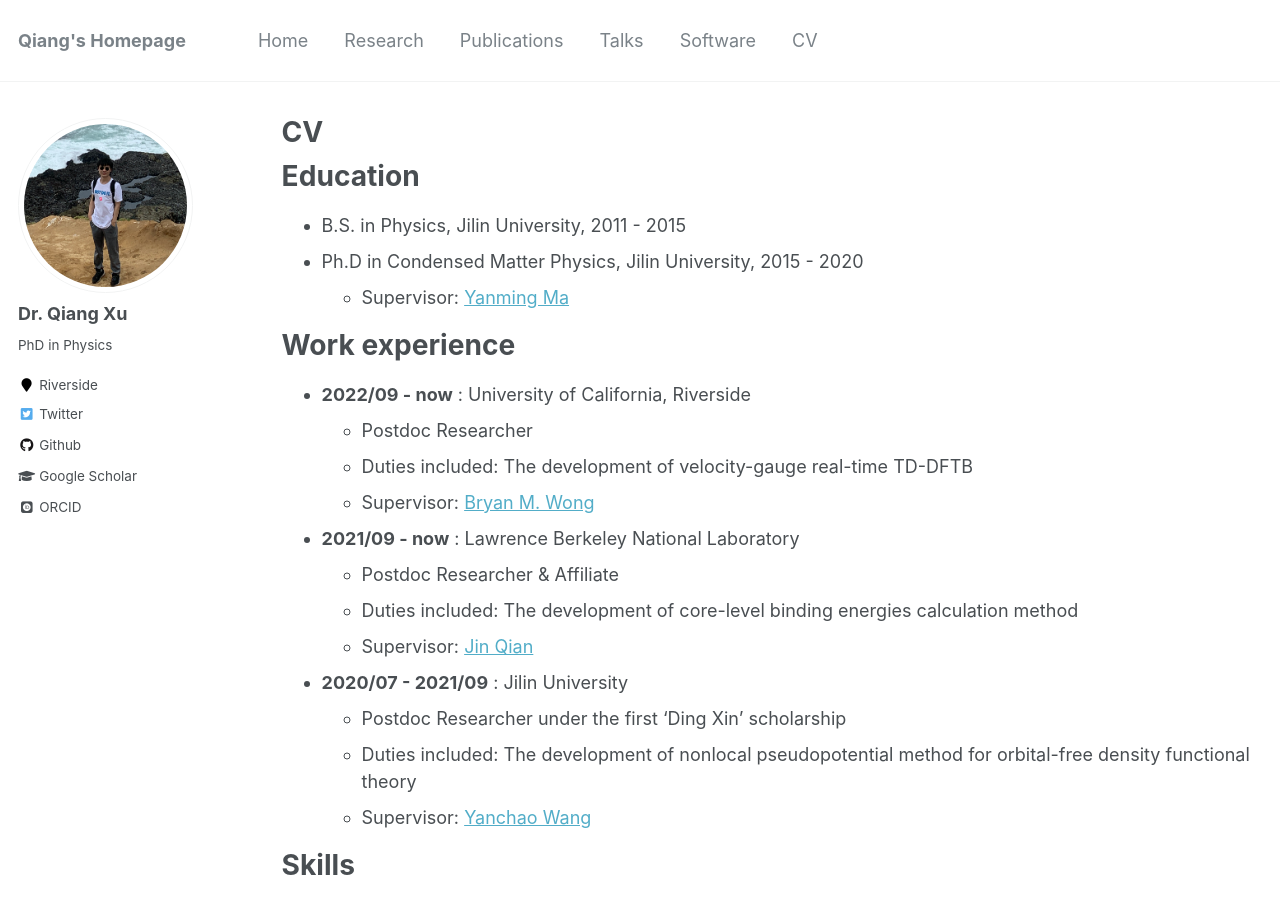
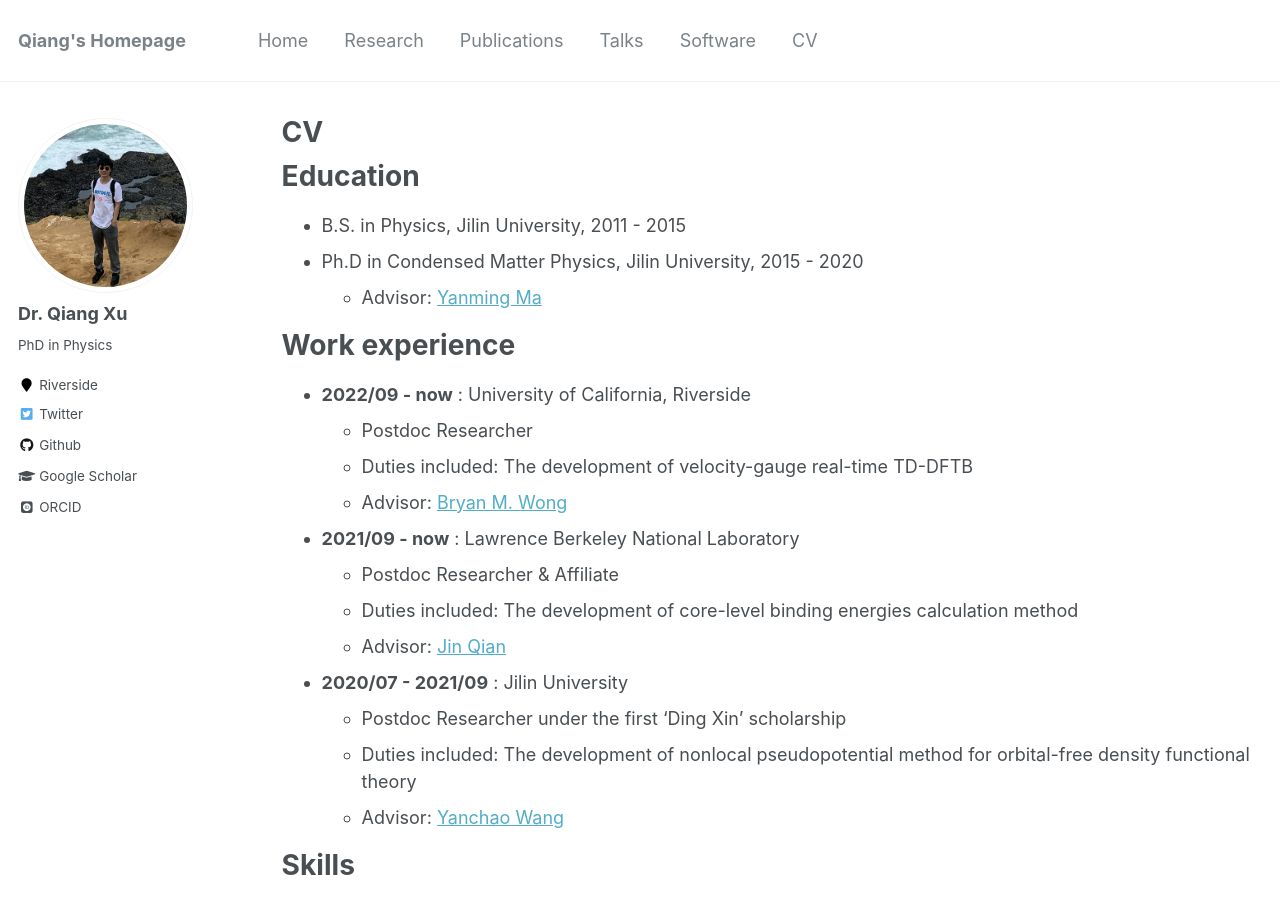
Before and after one commit to xqjlu/xqjlu.github.io, a Jekyll site: the page built from _pages/cv.md, in a window 1280 px wide and 900 px high. Built offline with Jekyll 4.4.1, drawn with Linux system fonts in a browser that asks for light colours; some web fonts are replaced.

Commit message:
Supervisor to Advisor in CV

```diff
--- a/_pages/cv.md
+++ b/_pages/cv.md
@@ -13,24 +13,24 @@ Education
 ======
 * B.S. in Physics, Jilin University, 2011 - 2015
 * Ph.D in Condensed Matter Physics, Jilin University, 2015 - 2020
-  * Supervisor: [Yanming Ma](http://mym.calypso.cn/)
+  * Advisor: [Yanming Ma](http://mym.calypso.cn/)
 
 Work experience
 ======
 * **2022/09 - now** : University of California, Riverside
   * Postdoc Researcher
   * Duties included: The development of velocity-gauge real-time TD-DFTB
-  * Supervisor: [Bryan M. Wong](https://www.bmwong-group.com/)
+  * Advisor: [Bryan M. Wong](https://www.bmwong-group.com/)
 
 * **2021/09 - now** : Lawrence Berkeley National Laboratory
   * Postdoc Researcher & Affiliate
   * Duties included: The development of core-level binding energies calculation method
-  * Supervisor: [Jin Qian](https://sites.google.com/lbl.gov/qiangrouppage/home?authuser=0)
+  * Advisor: [Jin Qian](https://sites.google.com/lbl.gov/qiangrouppage/home?authuser=0)
 
 * **2020/07 - 2021/09** : Jilin University
   * Postdoc Researcher under the first ‘Ding Xin’ scholarship
   * Duties included: The development of nonlocal pseudopotential method for orbital-free density functional theory
-  * Supervisor: [Yanchao Wang](http://iccms.jlu.edu.cn/info/1036/1040.htm)
+  * Advisor: [Yanchao Wang](http://iccms.jlu.edu.cn/info/1036/1040.htm)
 
 Skills
 ======
```
